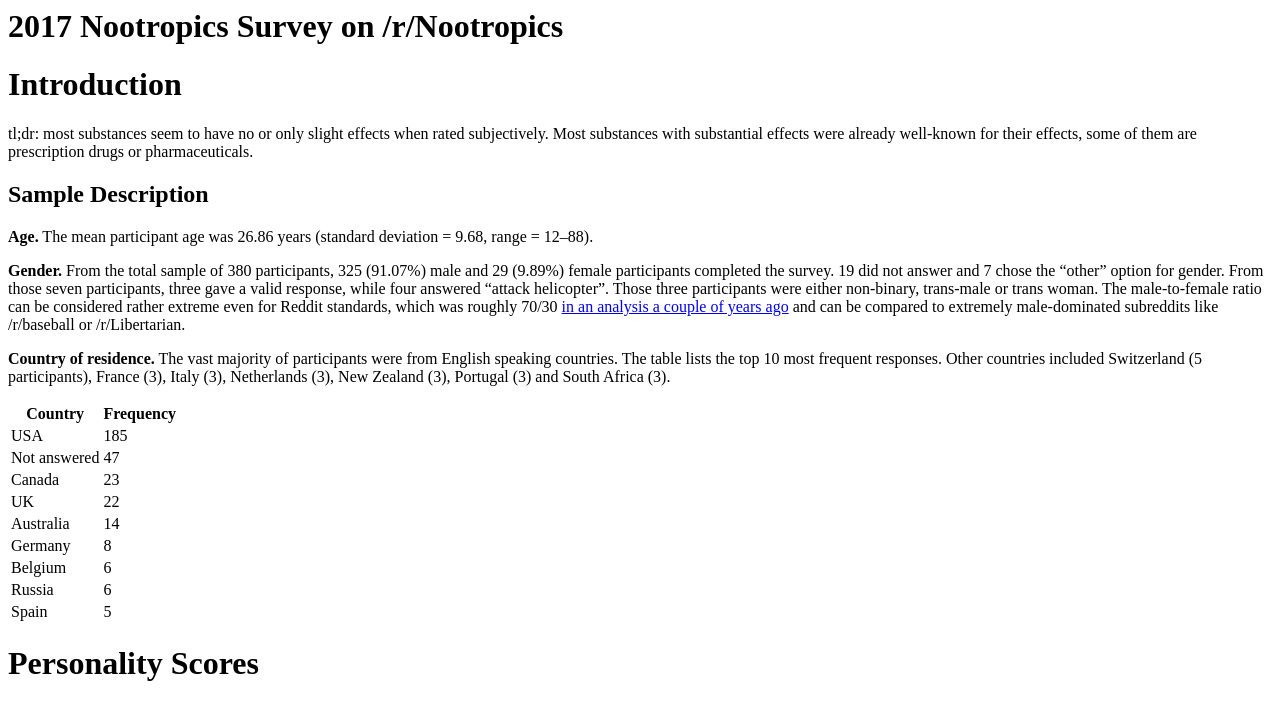
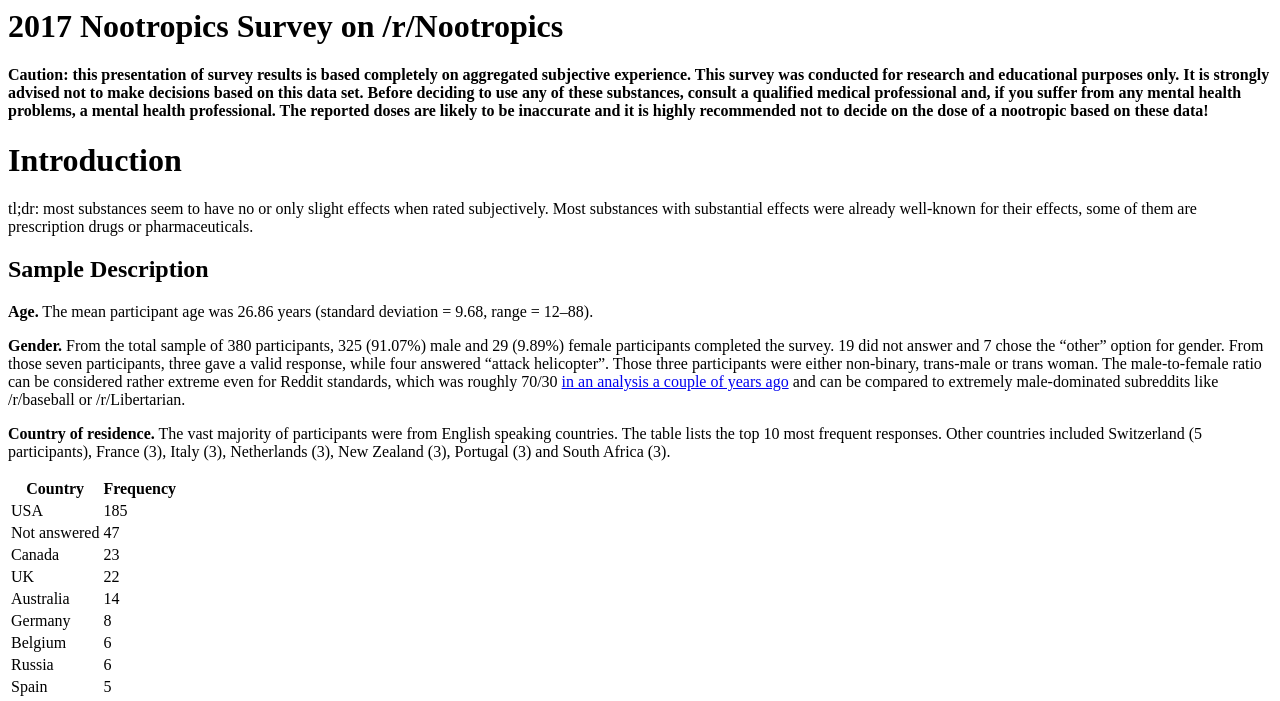
Before and after one commit to darktka/darktka.github.io, a plain HTML site: page index.html in a window 1280 px wide. Shown: the top 701 px of the page. Drawn offline with Linux system fonts and the light colour scheme.

Commit message:
Added a cautionary note that was really necessary.

```diff
--- a/index.html
+++ b/index.html
@@ -1,4 +1,6 @@
 <h1 id="2017nootropicssurveyonrnootropics">2017 Nootropics Survey on /r/Nootropics</h1>
+
+<p><strong>Caution: this presentation of survey results is based completely on aggregated subjective experience. This survey was conducted for research and educational purposes only. It is strongly advised not to make decisions based on this data set. Before deciding to use any of these substances, consult a qualified medical professional and, if you suffer from any mental health problems, a mental health professional. The reported doses are likely to be inaccurate and it is highly recommended not to decide on the dose of a nootropic based on these data!</strong></p>
 
 <h1 id="introduction">Introduction</h1>
 
```
